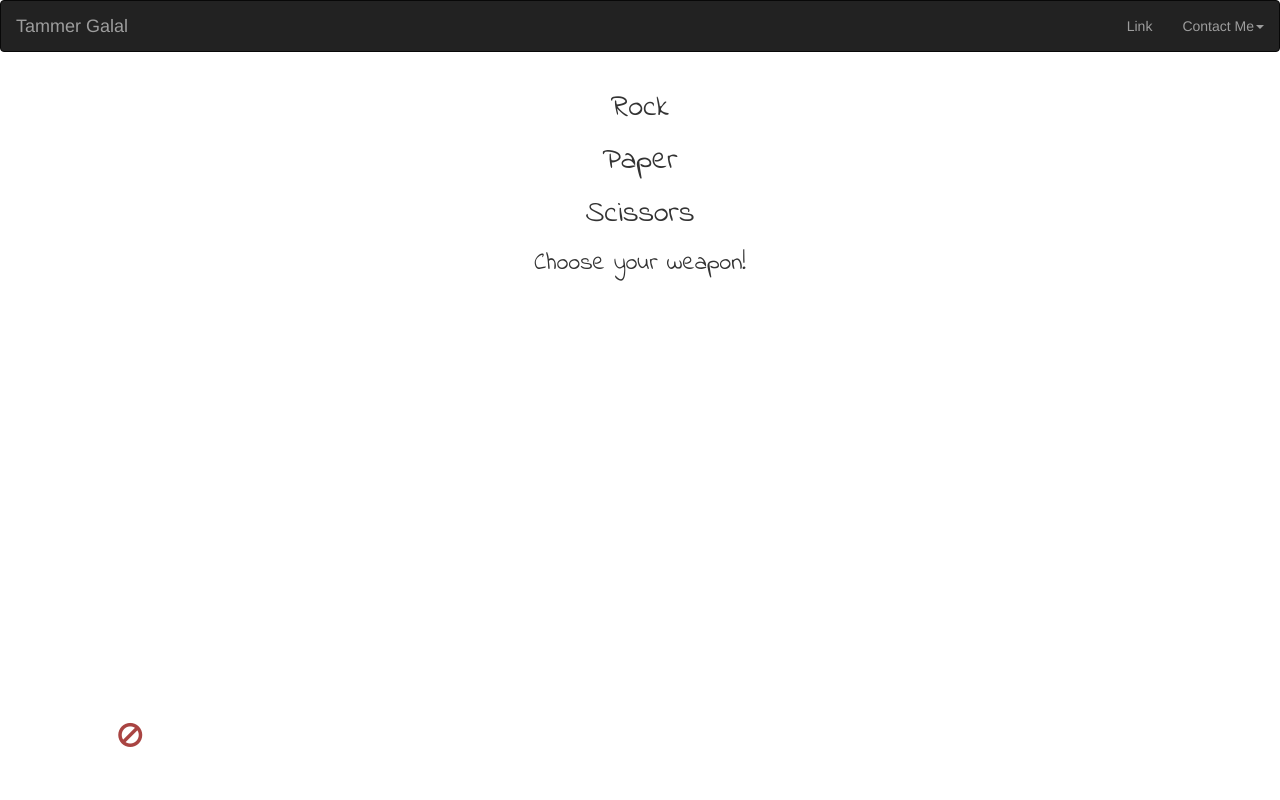
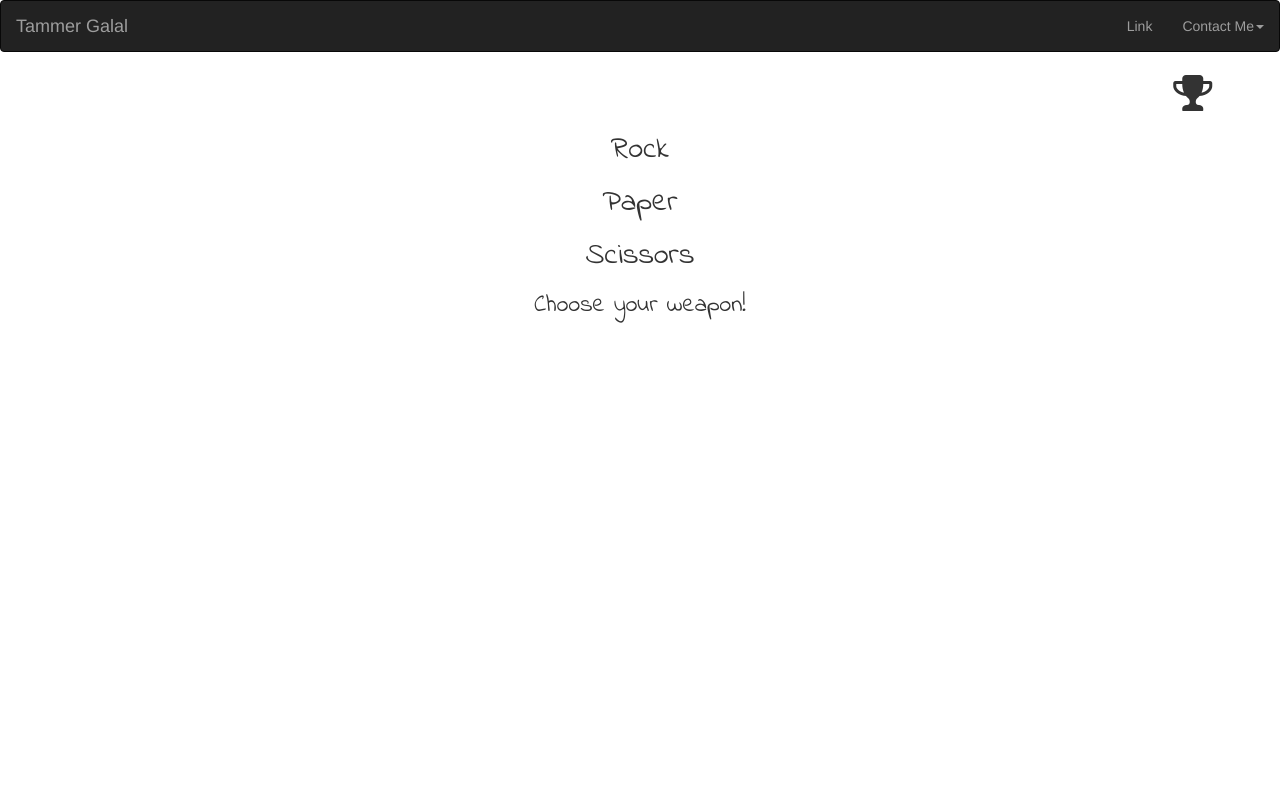
Before and after one commit to tammerg/rockPaperScissors, a PHP site: page / in a window 1280 px wide. Run offline with PHP 8.4, Linux system fonts and the light colour scheme; some libraries are stand-ins or nearby versions.

Commit message:
Added a Trophy button that shows the leaderboard

```diff
--- a/index.html
+++ b/index.html
@@ -37,6 +37,9 @@
       </div>
     </div>
   </nav>
+  <div class="col-md-offset-11">
+    <i class="leaders fa fa-trophy fa-3x"></i>
+  </div>
   <div class="container">
     <div class="row">
       <h2 class="slideLeft"> Rock</h2> <h2 class="bigEntrance">Paper</h2> <h2 class="slideRight"> Scissors </h2>
@@ -89,10 +92,7 @@
     </div>
   </div>
   <footer>
-    <i class="fa fa-ban fa-stack-2x text-danger"></i>
-    <br/>
-    <br/>
-    <p class="cheats">NO CHEATERS</p>
+
   </footer>
   <script type="text/javascript" src="https://code.jquery.com/jquery-2.1.4.js"></script>
   <script type="text/javascript" src="https://maxcdn.bootstrapcdn.com/bootstrap/3.3.6/js/bootstrap.min.js"></script>
--- a/script/rps.js
+++ b/script/rps.js
@@ -40,4 +40,7 @@ $(document).ready(function() {
         var oppChoice = computerChoice[randomIndex];
         gameLogic(playerChoice, oppChoice);
   });
+  $(".leaders").on("click",function(){
+    $(".tableBtn").fadeIn(3000);
+  });
 });
--- a/style/style.css
+++ b/style/style.css
@@ -1,6 +1,6 @@
 footer{
   bottom: 0;
-  position: fixed;
+ position: absolute;
   text-align: center;
 }
 .start{
```
